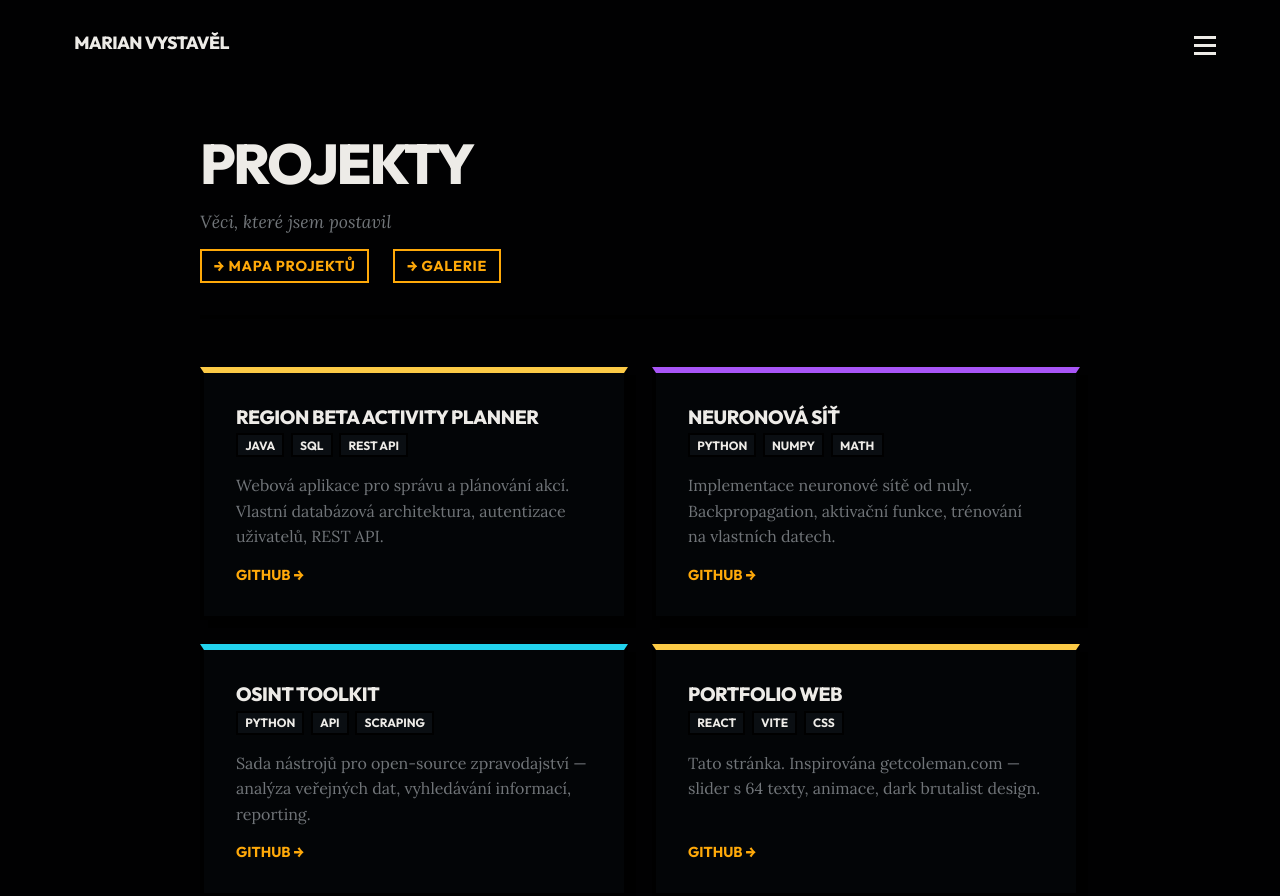
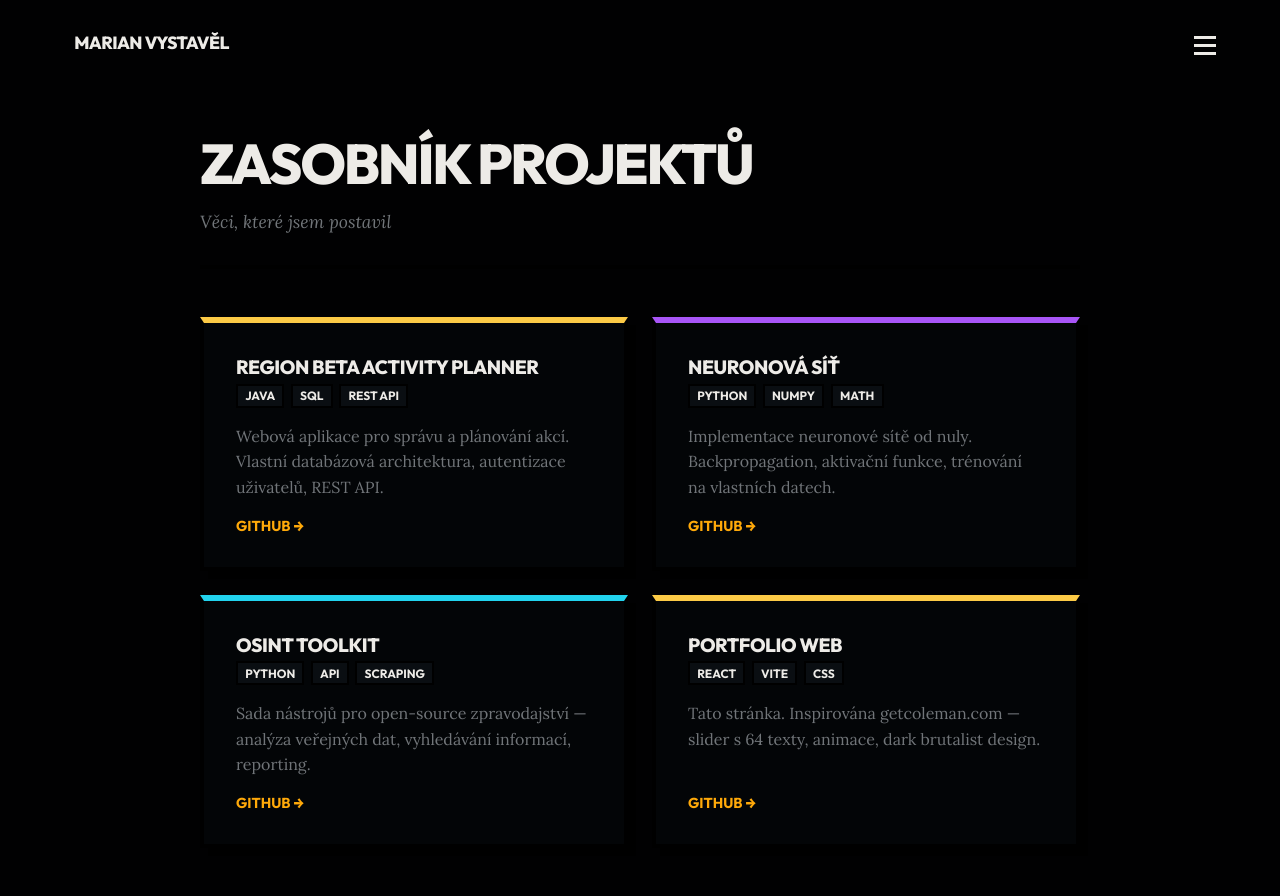
Before and after one commit to MonsterMarian/Portfolio, a React (Vite) app: page /projekty in a window 1280 px wide. Shown: the top 896 px of the page. Built offline with nearby package versions, Linux system fonts and the light colour scheme.

Commit message:
feat: simplify projects sections to Zasobník Projektů and Galerie Projektů

```diff
--- a/src/App.jsx
+++ b/src/App.jsx
@@ -11,7 +11,6 @@ import states from './data/states'
 import GithubPage from './pages/GithubPage'
 import UspechyPage from './pages/UspechyPage'
 import ProjektyPage from './pages/ProjektyPage'
-import MapaPage from './pages/MapaPage'
 import GaleriePage from './pages/GaleriePage'
 
 const DEFAULT_POSITION = 31;
@@ -119,7 +118,6 @@ function App() {
         <Route path="/github" element={<GithubPage />} />
         <Route path="/uspechy" element={<UspechyPage />} />
         <Route path="/projekty" element={<ProjektyPage />} />
-        <Route path="/projekty/mapa" element={<MapaPage />} />
         <Route path="/projekty/galerie" element={<GaleriePage />} />
       </Routes>
     </div>
--- a/src/components/MenuDrawer.jsx
+++ b/src/components/MenuDrawer.jsx
@@ -53,17 +53,12 @@ function MenuDrawer({ isOpen, onClose }) {
           </li>
           <li>
             <Link to="/projekty" className={isActive('/projekty') ? 'is-current' : ''} onClick={onClose}>
-              Projekty
+              Zasobník Projektů
             </Link>
           </li>
-          <li className="menu__sub">
-            <Link to="/projekty/mapa" className={isActive('/projekty/mapa') ? 'is-current' : ''} onClick={onClose}>
-              Mapa
-            </Link>
-          </li>
-          <li className="menu__sub">
+          <li>
             <Link to="/projekty/galerie" className={isActive('/projekty/galerie') ? 'is-current' : ''} onClick={onClose}>
-              Galerie
+              Galerie Projektů
             </Link>
           </li>
         </ul>
--- a/src/pages/GaleriePage.jsx
+++ b/src/pages/GaleriePage.jsx
@@ -17,8 +17,8 @@ function GaleriePage() {
     <div className="page page--galerie">
       <div className="page__wrapper">
         <div className="page__header">
-          <Link to="/projekty" className="page__back">← Projekty</Link>
-          <h1>Galerie</h1>
+          <Link to="/projekty" className="page__back">← Zasobník Projektů</Link>
+          <h1>Galerie Projektů</h1>
           <p className="page__subtitle">Vizuální přehled projektů</p>
         </div>
         <div className="page__content">
--- a/src/pages/MapaPage.jsx
+++ /dev/null
@@ -1,44 +0,0 @@
-import { Link } from 'react-router-dom';
-
-function MapaPage() {
-  return (
-    <div className="page page--mapa">
-      <div className="page__wrapper">
-        <div className="page__header">
-          <Link to="/projekty" className="page__back">← Projekty</Link>
-          <h1>Mapa projektů</h1>
-          <p className="page__subtitle">Kde vznikaly a čeho se týkají</p>
-        </div>
-        <div className="page__content">
-          <div className="mapa-container">
-            <div className="mapa-placeholder">
-              <div className="mapa-placeholder__icon">🗺️</div>
-              <h2>Interaktivní mapa</h2>
-              <p>Tato sekce bude obsahovat interaktivní mapu zobrazující geografické rozložení projektů, klientů a spolupracovníků.</p>
-              <p className="mapa-placeholder__tech">Plánováno: Leaflet.js / Google Maps API</p>
-            </div>
-          </div>
-
-          <div className="mapa-lokace">
-            <div className="mapa-lokace-item">
-              <span className="mapa-lokace-item__pin">📍</span>
-              <div>
-                <strong>Praha — SPŠE Ječná</strong>
-                <p>Vzdělání & základ dovedností</p>
-              </div>
-            </div>
-            <div className="mapa-lokace-item">
-              <span className="mapa-lokace-item__pin">📍</span>
-              <div>
-                <strong>Ondřejov — Home base</strong>
-                <p>Vývoj vlastních projektů</p>
-              </div>
-            </div>
-          </div>
-        </div>
-      </div>
-    </div>
-  );
-}
-
-export default MapaPage;
--- a/src/pages/ProjektyPage.jsx
+++ b/src/pages/ProjektyPage.jsx
@@ -1,4 +1,4 @@
-import { Link } from 'react-router-dom';
+
 
 const projekty = [
   {
@@ -40,12 +40,8 @@ function ProjektyPage() {
     <div className="page page--projekty">
       <div className="page__wrapper">
         <div className="page__header">
-          <h1>Projekty</h1>
+          <h1>Zasobník Projektů</h1>
           <p className="page__subtitle">Věci, které jsem postavil</p>
-          <div className="page__subnav">
-            <Link to="/projekty/mapa" className="page__subnav-link">→ Mapa projektů</Link>
-            <Link to="/projekty/galerie" className="page__subnav-link">→ Galerie</Link>
-          </div>
         </div>
         <div className="page__content">
           <div className="projekty-grid">
```
